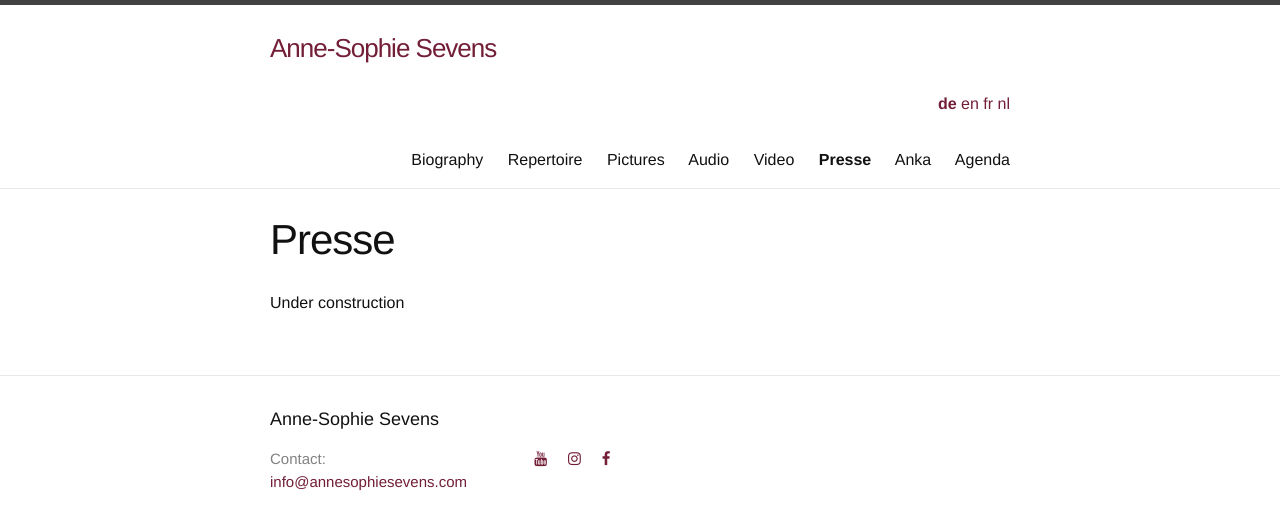
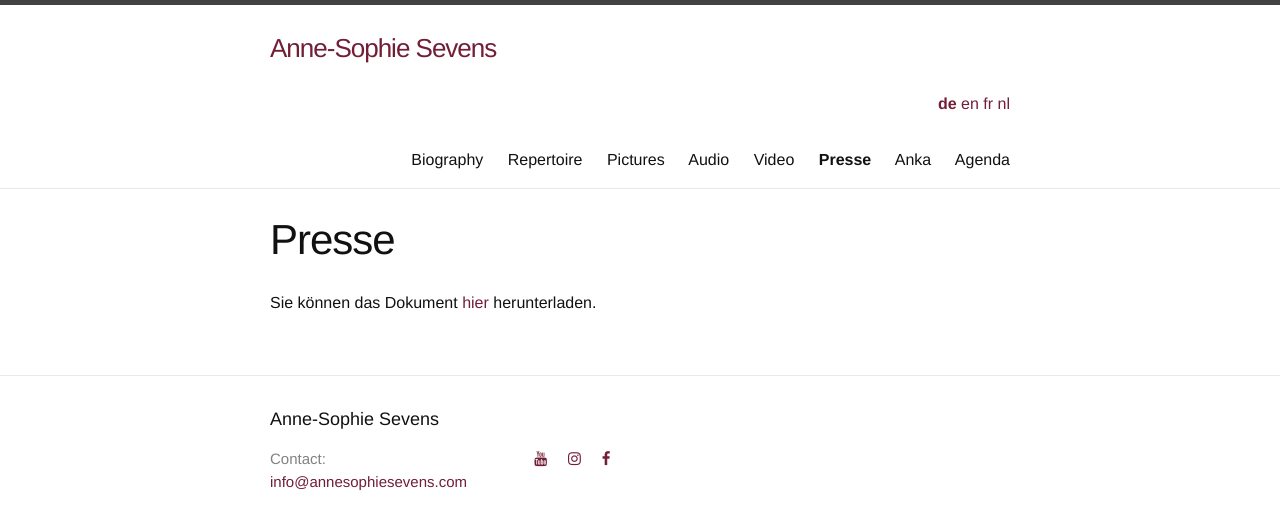
Before and after one commit to annesophie-sevens/annesophie-sevens.github.io, a Jekyll site: the page built from press-de.md, in a window 1280 px wide. Shown: the top 530 px of the page. Built offline with Jekyll 4.4.1, drawn with Linux system fonts in a browser that asks for light colours; nearby versions of some CDN libraries.

Commit message:
Update press-de.md

```diff
--- a/press-de.md
+++ b/press-de.md
@@ -6,4 +6,4 @@ lang: de
 ref: press
 ---
 
-Under construction
+Sie können das Dokument [hier]({{ site.baseurl }}/assets/Presse.pdf) herunterladen.
```
